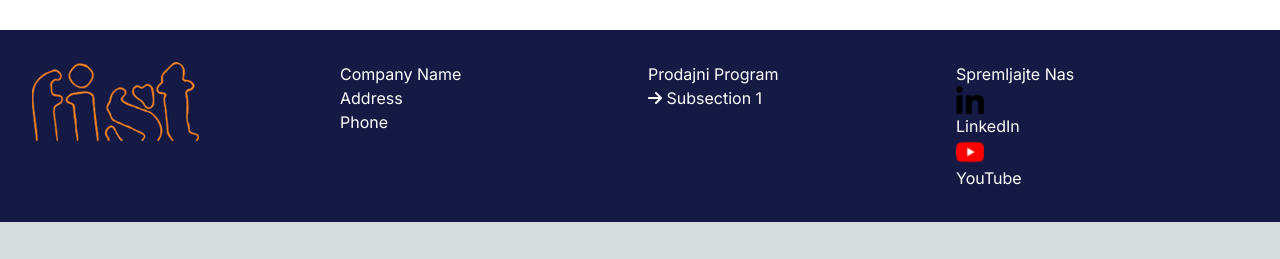
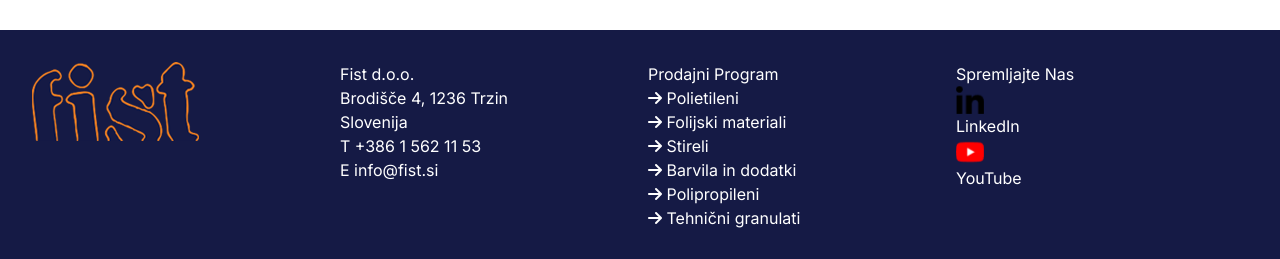
Before and after one commit to jurecapuder/humanfrog_fist, a Next.js app: page / in a window 1280 px wide. Shown: the part 935-1194 px from the top of the page. Before the commit the page ends 1157 px from the top, so only its background shows below. Built offline with nearby package versions, Linux system fonts and the light colour scheme.

Commit message:
Update footer information and add sales program subsections

```diff
--- a/src/app/sections/footer.js
+++ b/src/app/sections/footer.js
@@ -8,19 +8,38 @@ const Footer = () => {
       <Image src="/fist.png" alt="Company Logo" width={167} height={79} />
       </div>
       <div>
-        <h3>Company Name</h3>
-        <p>Address</p>
-        <p>Phone</p>
+        <h3>Fist d.o.o.</h3>
+
+        <p>
+            Brodišče 4, 1236 Trzin <br />
+            Slovenija
+        </p>
+
+        <p>
+            T +386 1 562 11 53 <br />
+            E info@fist.si
+        </p>
       </div>
       <div>
         <h3>Prodajni Program</h3>
         <ul>
-          <li><i className="fas fa-arrow-right"></i> Subsection 1</li>
-          {/* Repeat the above line for each subsection */}
+          <li><i className="fas fa-arrow-right"></i> Polietileni </li>
+
+          <li><i className="fas fa-arrow-right"></i> Folijski materiali </li>
+
+          <li><i className="fas fa-arrow-right"></i> Stireli </li>
+
+          <li><i className="fas fa-arrow-right"></i> Barvila in dodatki </li>
+
+          <li><i className="fas fa-arrow-right"></i> Polipropileni </li>
+
+          <li><i className="fas fa-arrow-right"></i> Tehnični granulati </li>
         </ul>
       </div>
+
       <div>
         <h3>Spremljajte Nas</h3>
+
         <a href="https://www.linkedin.com/company/fist-d-o-o/">
             <Image
                 src="/linkedin.png"
```
